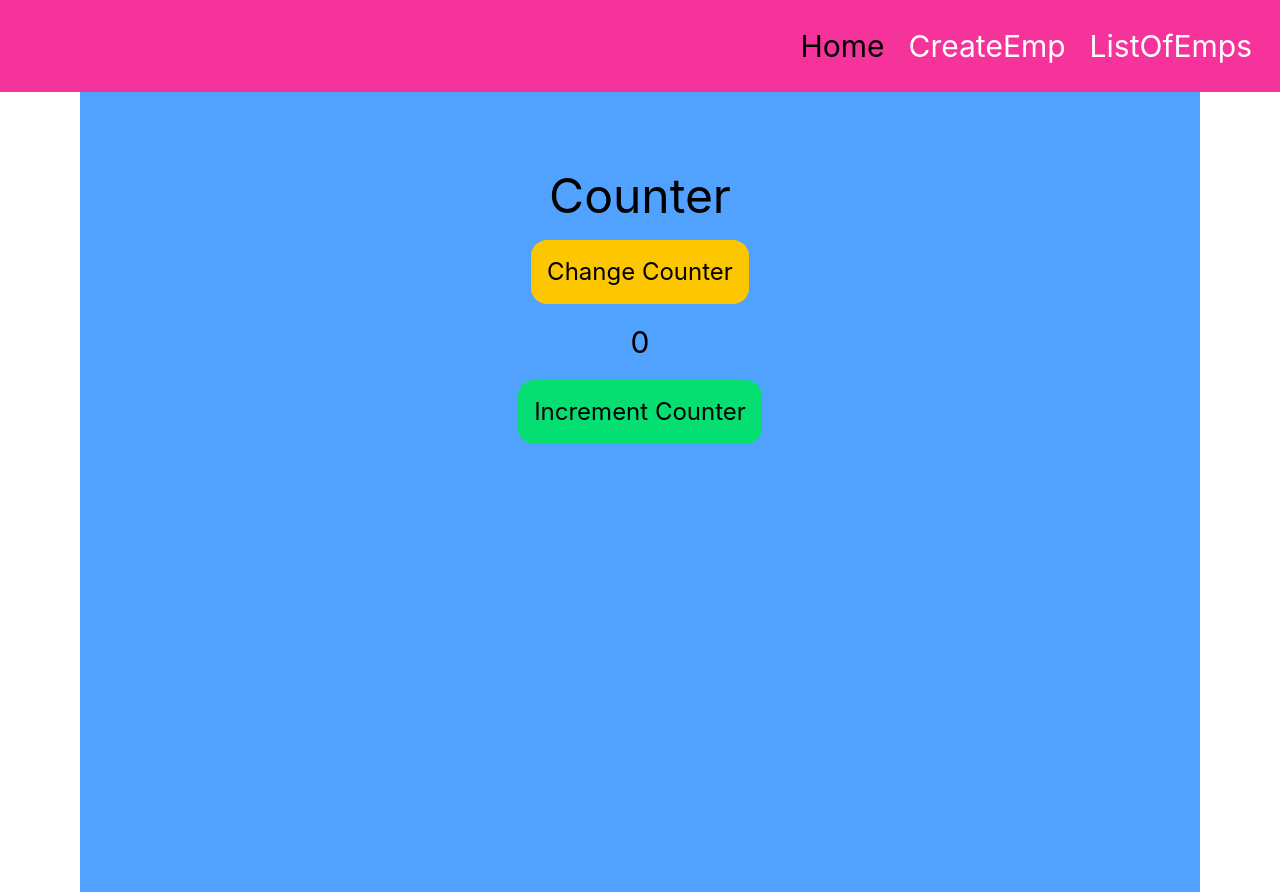
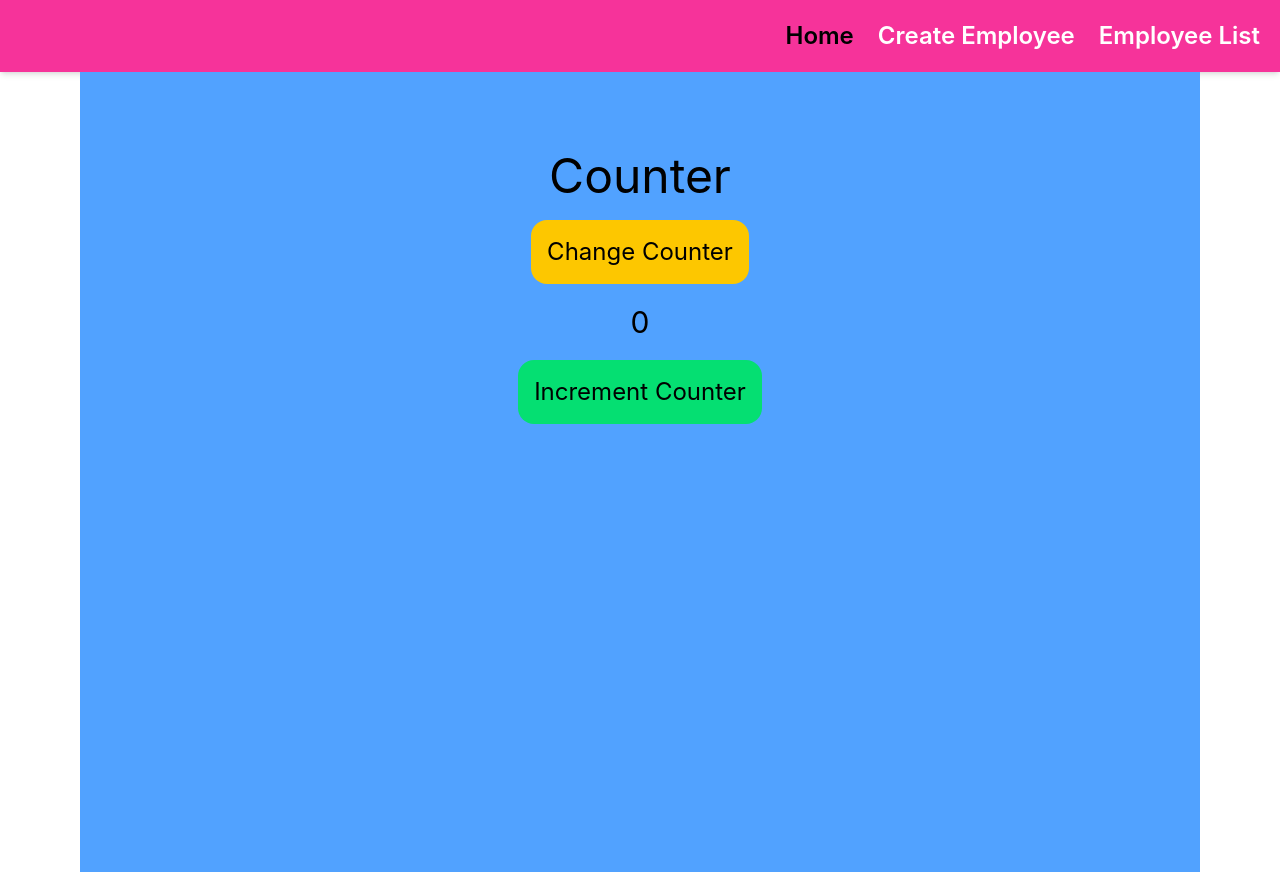
Before and after one commit to ananyaa241/ATP_24EG105Q08, a React app in the folder ATP-1/week-6/Sample-Project/frontend/: page / in a window 1280 px wide. Built offline with nearby package versions, Linux system fonts and the light colour scheme; no server answers; the HTML template or start-up script is replaced by a standard one.

Commit message:
Refactor Header component for improved styling

```diff
--- a/ATP-1/week-6/Sample-Project/frontend/src/components/Header.jsx
+++ b/ATP-1/week-6/Sample-Project/frontend/src/components/Header.jsx
@@ -2,10 +2,44 @@
 
 function Header() {
   return (
-    <nav className="flex justify-end text-3xl p-7 bg-pink-500 text-white gap-6">
-      <NavLink to="" className={({ isActive }) => (isActive ? "text-black" : "")}>Home</NavLink>
-      <NavLink to="create-emp" className={({ isActive }) => (isActive ? "text-black" : "")}>CreateEmp</NavLink>
-      <NavLink to="list" className={({ isActive }) => (isActive ? "text-black" : "")}>ListOfEmps</NavLink>
+    <nav className="flex flex-wrap justify-center sm:justify-end items-center gap-6 p-5 bg-pink-500 text-white shadow-md">
+
+      {/* Home */}
+      <NavLink
+        to="/"
+        className={({ isActive }) =>
+          `text-lg sm:text-2xl font-semibold transition hover:text-black ${
+            isActive ? "text-black" : ""
+          }`
+        }
+      >
+        Home
+      </NavLink>
+
+      {/* Create Employee */}
+      <NavLink
+        to="/create-emp"
+        className={({ isActive }) =>
+          `text-lg sm:text-2xl font-semibold transition hover:text-black ${
+            isActive ? "text-black" : ""
+          }`
+        }
+      >
+        Create Employee
+      </NavLink>
+
+      {/* Employee List */}
+      <NavLink
+        to="/list"
+        className={({ isActive }) =>
+          `text-lg sm:text-2xl font-semibold transition hover:text-black ${
+            isActive ? "text-black" : ""
+          }`
+        }
+      >
+        Employee List
+      </NavLink>
+
     </nav>
   );
 }
```
